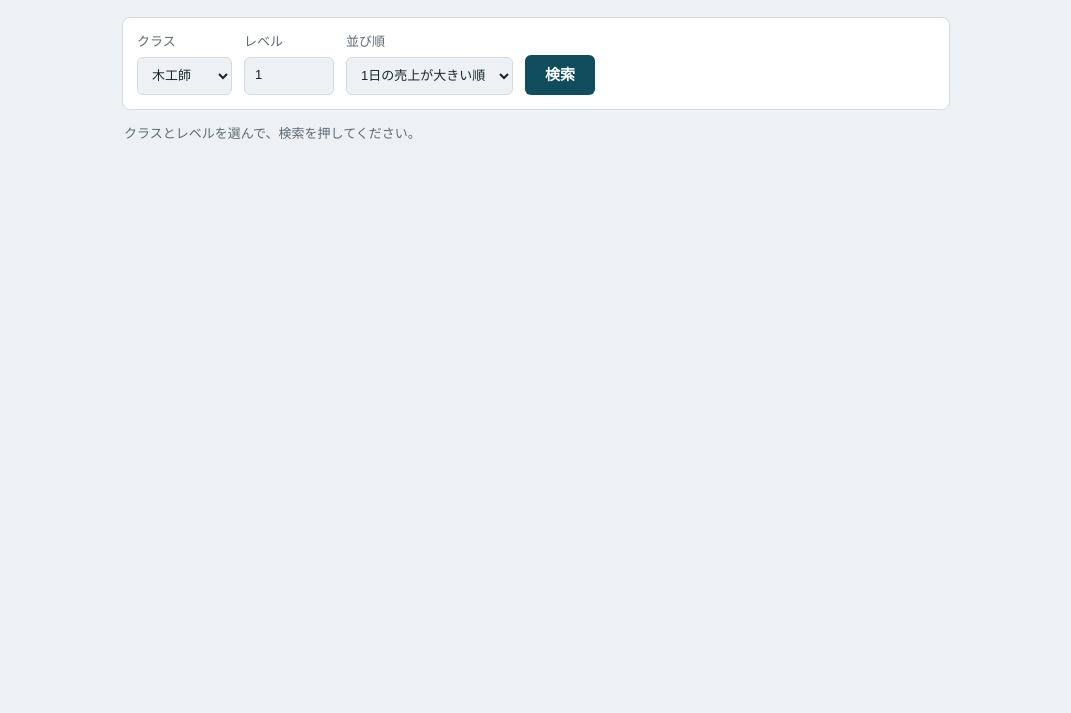
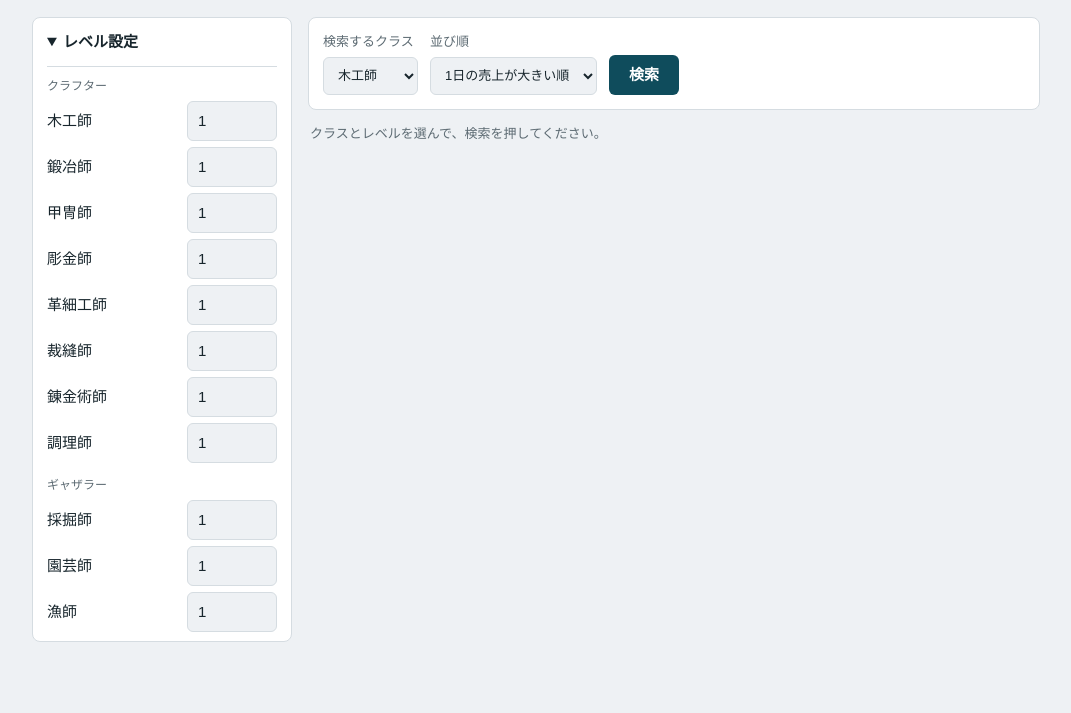
Before and after one commit to Regene-Taliha/ff14-gil, a plain HTML site: page index.html in a window 1280 px wide. Shown: the part 87-800 px from the top of the page, without its empty margins (104-1175 px from the left). Drawn offline with Linux system fonts and the light colour scheme.

Commit message:
Add files via upload

```diff
--- a/index.html
+++ b/index.html
@@ -9,7 +9,15 @@
 @media (prefers-color-scheme:dark){:root{--bg:#111a1e;--panel:#1a272d;--ink:#e6edf0;--sub:#9aabb3;--line:#2c3c44;--accent:#5fb3c7;--on:#0c1418;--gil:#e0a94a}}
 *{box-sizing:border-box}
 body{margin:0;background:var(--bg);color:var(--ink);font:15px/1.6 "Hiragino Sans","Yu Gothic UI","Meiryo",sans-serif}
-main{max-width:860px;margin:0 auto;padding:24px 16px 48px}
+main{max-width:1040px;margin:0 auto;padding:24px 16px 48px}
+.layout{display:grid;grid-template-columns:260px minmax(0,1fr);gap:16px;align-items:start}
+@media (max-width:760px){.layout{grid-template-columns:1fr}}
+.lvs{background:var(--panel);border:1px solid var(--line);border-radius:8px;padding:0 14px 6px}
+.lvs summary{cursor:pointer;font-weight:600;padding:12px 0}
+.lvs[open] summary{border-bottom:1px solid var(--line);margin-bottom:6px}
+.grp{font-size:12px;color:var(--sub);margin:10px 0 2px}
+.lvrow{flex-direction:row;justify-content:space-between;align-items:center;color:var(--ink);font-size:15px;padding:3px 0}
+.lvrow input{width:76px}
 h1{font-size:22px;margin:0 0 4px}
 .sub{color:var(--sub);margin:0 0 20px;font-size:13px}
 .bar{display:flex;flex-wrap:wrap;gap:12px;align-items:end;background:var(--panel);border:1px solid var(--line);border-radius:8px;padding:14px}
@@ -35,9 +43,14 @@ tr:last-child td{border-bottom:0}
 <h1>Hades 金策リスト</h1>
 <p class="sub">Mana / Hades のマーケット相場から、そのレベルで採集・製作できる売れ筋アイテムを20件表示します。</p>
 
+<div class="layout">
+<details class="lvs" open>
+  <summary>レベル設定</summary>
+  <div id="lvlist"></div>
+</details>
+<section>
 <div class="bar">
-  <label>クラス<select id="job"></select></label>
-  <label>レベル<input id="lv" type="number" min="1" max="100" value="1"></label>
+  <label>検索するクラス<select id="job"></select></label>
   <label>並び順<select id="sort">
     <option value="turn">1日の売上が大きい順</option>
     <option value="vel">販売数が多い順</option>
@@ -50,6 +63,8 @@ tr:last-child td{border-bottom:0}
     <thead><tr><th>#</th><th>アイテム</th><th>平均売価</th><th>最安値</th><th>1日販売数</th><th>1日売上</th></tr></thead>
     <tbody id="rows"></tbody>
   </table>
+</div>
+</section>
 </div>
 </main>
 
@@ -71,9 +86,15 @@ const levels = load("levels", {});
 // 画面の初期化
 for (const [k, n] of Object.entries(JOBS)) $("job").add(new Option(n, k));
 $("job").value = load("job", "CRP");
-$("lv").value = levels[$("job").value] ?? 1;
-$("job").onchange = () => { save("job", $("job").value); $("lv").value = levels[$("job").value] ?? 1; };
-$("lv").oninput = () => { levels[$("job").value] = +$("lv").value || 1; save("levels", levels); };
+$("job").onchange = () => save("job", $("job").value);
+
+const GROUPS = [["クラフター", ["CRP","BSM","ARM","GSM","LTW","WVR","ALC","CUL"]], ["ギャザラー", ["MIN","BTN","FSH"]]];
+$("lvlist").innerHTML = GROUPS.map(([t, js]) => `<div class="grp">${t}</div>` + js.map(k =>
+  `<label class="lvrow">${JOBS[k]}<input type="number" min="1" max="100" data-j="${k}" value="${levels[k] ?? 1}"></label>`).join("")).join("");
+$("lvlist").oninput = e => {
+  const k = e.target.dataset.j;
+  if (k) { levels[k] = Math.min(100, Math.max(1, +e.target.value || 1)); save("levels", levels); }
+};
 
 fetch("items.json").then(r => r.json()).then(d => {
   DB = d; $("go").disabled = false; $("st").textContent = "クラスとレベルを選んで、検索を押してください。";
@@ -102,7 +123,7 @@ async function market(ids) {
 
 // 検索
 $("go").onclick = async () => {
-  const job = $("job").value, lv = +$("lv").value || 1;
+  const job = $("job").value, lv = levels[job] ?? 1;
   const ids = [...new Set((DB.craft[job] ?? DB.gather[job] ?? []).filter(([l]) => l <= lv).map(([, i]) => i))];
   if (!ids.length) { $("st").textContent = "該当するアイテムがありません。"; return; }
   $("go").disabled = true; $("res").hidden = true;
```
